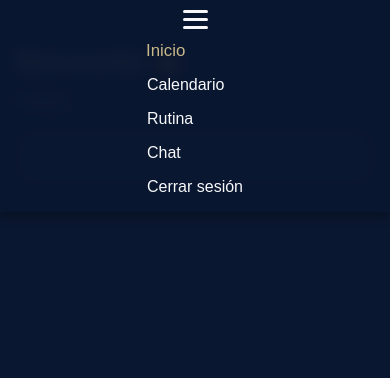
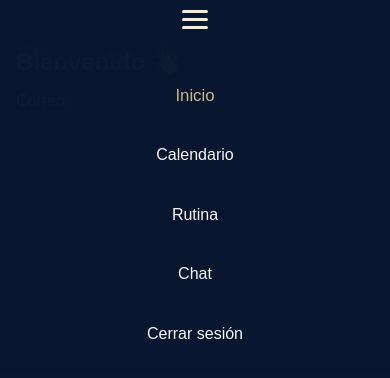
Before and after one commit to Hekkzz/rutinas-web, a plain HTML site: page user.html in a window 390 px wide. Both pictures are taken after a click on the element 195 px from the left and 67 px from the top of the page. Shown: the part 48-426 px from the top of the page. Drawn offline with Linux system fonts and the light colour scheme; no server answers.

Commit message:
Add files via upload

```diff
--- a/style.css
+++ b/style.css
@@ -521,7 +521,7 @@ footer {
 }
 
 .ejercicios-section h2 {
-  color: var(--hihlight);
+  color: var(--highlight);
   margin-bottom: 0.5rem;
 }
 
@@ -905,3 +905,66 @@ footer {
     font-size: 0.95rem;
   }
 }
+
+/* ===== NAVBAR RESPONSIVE ===== */
+.menu-toggle {
+  display: none;
+  flex-direction: column;
+  justify-content: center;
+  cursor: pointer;
+  gap: 5px;
+}
+
+.menu-toggle span {
+  display: block;
+  width: 26px;
+  height: 3px;
+  background: var(--beige);
+  border-radius: 2px;
+  transition: 0.3s;
+}
+
+/* 🔹 Ajuste principal para móviles */
+@media (max-width: 768px) {
+  .navbar {
+    flex-wrap: wrap;
+    justify-content: space-between;
+    align-items: center;
+    padding: 1rem;
+  }
+
+  .menu-toggle {
+    display: flex;
+  }
+
+  nav {
+    width: 100%;
+  }
+
+  .nav-links {
+    display: none;
+    flex-direction: column;
+    align-items: center;
+    width: 100%;
+    background: rgba(10, 23, 48, 0.98);
+    padding: 1rem 0;
+    position: absolute;
+    top: 100%;
+    left: 0;
+    z-index: 999;
+  }
+
+  .nav-links.show {
+    display: flex;
+  }
+
+  .nav-links li {
+    width: 100%;
+    text-align: center;
+  }
+
+  .nav-links button {
+    width: 100%;
+    padding: 0.8rem;
+  }
+}
--- a/user.html
+++ b/user.html
@@ -18,7 +18,7 @@
       <span></span>
     </div>
     <nav>
-      <ul>
+      <ul id="navLinks" class="nav-links">
         <li><button class="nav-btn active" data-tab="inicio">Inicio</button></li>
         <li><button class="nav-btn" data-tab="calendario">Calendario</button></li>
         <li><button class="nav-btn" data-tab="rutina">Rutina</button></li>
```
Also changed, not shown: index.html (+3 -3 lines).
